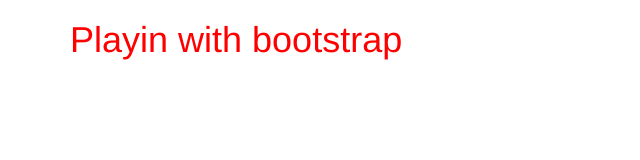
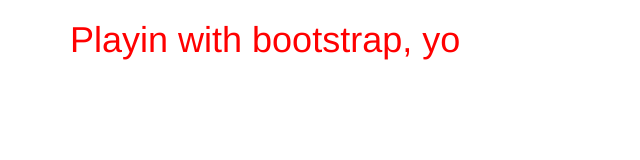
Before and after one commit to mwatson615/playinwithbootstrap, a plain HTML site: page index.html in a window 1280 px wide. Shown: the full height of the page, 0-640 px from the left. Drawn offline with nearby package versions, Linux system fonts and the light colour scheme.

Commit message:
added bootstrap

```diff
--- a/index.html
+++ b/index.html
@@ -7,7 +7,7 @@
 	</head>
 	<body>
 		<div class="container">
-			<h1>Playin with bootstrap</h1>
+			<h1>Playin with bootstrap, yo</h1>
 		<script src="https://maxcdn.bootstrapcdn.com/bootstrap/3.3.7/js/bootstrap.min.js"></script>
 	</body>
 </html>
--- a/style.css
+++ b/style.css
@@ -1,5 +1,3 @@
-
-
 h1 {
 	color: red;
 }
```
